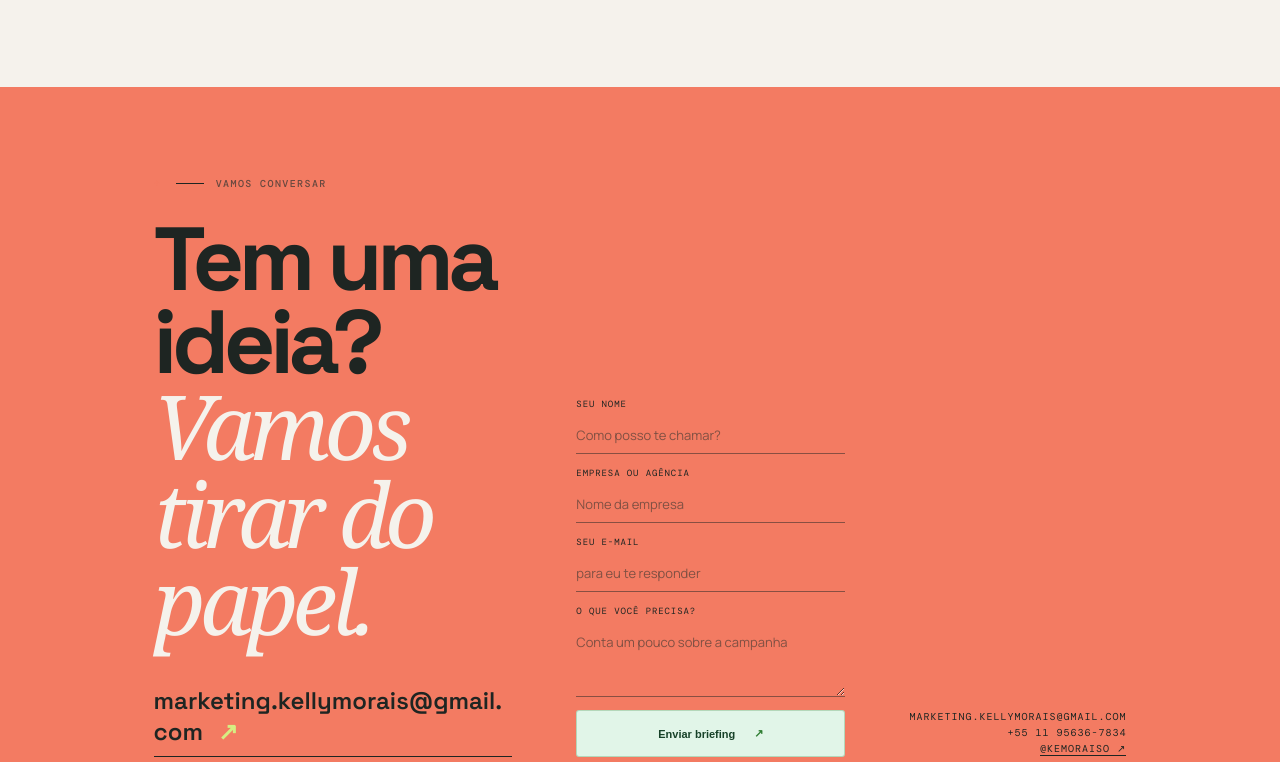
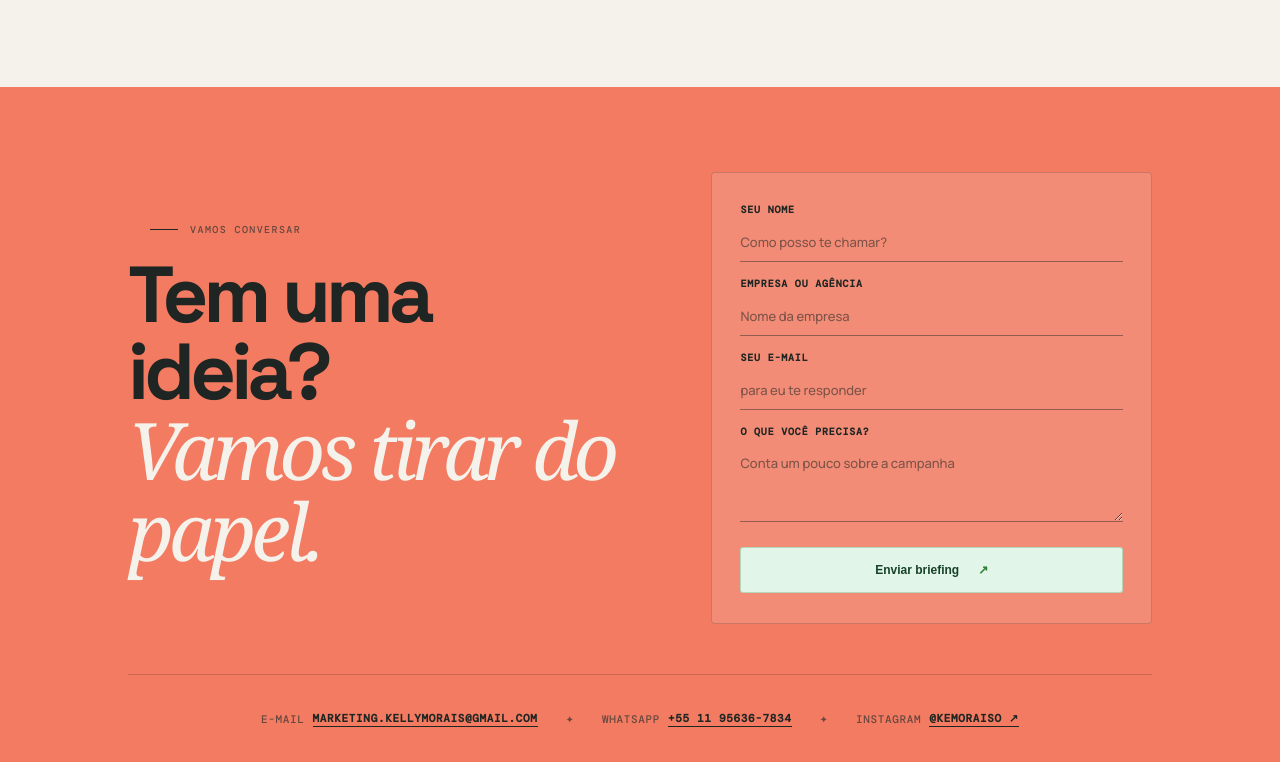
Before and after one commit to abreumarcelo63-gif/kmorais, a plain HTML site: page index.html in a window 1280 px wide. Shown: the part 9538-10300 px from the top of the page. Drawn offline with nearby package versions, Linux system fonts and the light colour scheme.

Commit message:
ui: remove email duplicado grande, enquadra chamada com forms e centraliza contatos abaixo

```diff
--- a/index.html
+++ b/index.html
@@ -346,10 +346,10 @@
     </section>
 
     <section class="contact" id="contato" aria-labelledby="contact-title">
+      <div class="contact-main-grid">
         <div class="contact-inner reveal">
           <p class="eyebrow"><span class="eyebrow-line"></span> vamos conversar</p>
           <h2 id="contact-title">Tem uma ideia?<br><em>Vamos tirar do papel.</em></h2>
-        <a class="contact-email" href="mailto:marketing.kellymorais@gmail.com">marketing.kellymorais@gmail.com <span aria-hidden="true">&#8599;</span></a>
         </div>
         <form class="briefing-form reveal" id="briefing" method="POST">
           <!-- Web3Forms config — não apagar -->
@@ -364,7 +364,23 @@
           <label>o que você precisa?<textarea name="message" rows="3" placeholder="Conta um pouco sobre a campanha" required></textarea></label>
           <button class="button button-light" type="submit">Enviar briefing <span aria-hidden="true">&#8599;</span></button>
         </form>
-      <div class="contact-note">marketing.kellymorais@gmail.com<br>+55 11 95636-7834<br><a href="https://www.instagram.com/kemoraiso" target="_blank" rel="noreferrer">@kemoraiso &#8599;</a></div>
+      </div>
+      <div class="contact-note-bar reveal">
+        <div class="contact-note-item">
+          <span>E-mail</span>
+          <a href="mailto:marketing.kellymorais@gmail.com">marketing.kellymorais@gmail.com</a>
+        </div>
+        <span class="note-sep">✦</span>
+        <div class="contact-note-item">
+          <span>WhatsApp</span>
+          <a href="https://wa.me/5511956367834" target="_blank" rel="noreferrer">+55 11 95636-7834</a>
+        </div>
+        <span class="note-sep">✦</span>
+        <div class="contact-note-item">
+          <span>Instagram</span>
+          <a href="https://www.instagram.com/kemoraiso" target="_blank" rel="noreferrer">@kemoraiso &#8599;</a>
+        </div>
+      </div>
     </section>
   </main>
 
--- a/styles.css
+++ b/styles.css
@@ -489,21 +489,112 @@ h1 em, h2 em { font-family: Georgia, serif; font-weight: 400; color: var(--coral
 .process-step p { color: var(--muted); font-size: 12px; line-height: 1.7; max-width: 220px; }
 
 /* === CONTATO ================================================== */
-.contact { padding: 90px 12vw 100px; background: var(--coral); color: var(--ink); display: grid; grid-template-columns: minmax(0,1fr) minmax(260px,.75fr) auto; align-items: end; gap: 5vw; }
-.contact > * { min-width: 0; }
-.contact .eyebrow { color: #68483f; }
+.contact {
+  padding: 85px 10vw 70px;
+  background: var(--coral);
+  color: var(--ink);
+  display: flex;
+  flex-direction: column;
+  gap: 50px;
+}
+.contact-main-grid {
+  display: grid;
+  grid-template-columns: 1.15fr 1fr;
+  align-items: center;
+  gap: 6vw;
+  width: 100%;
+}
+.contact-inner {
+  max-width: 540px;
+}
+.contact .eyebrow { color: #68483f; margin-bottom: 20px; }
 .contact .eyebrow-line { background: var(--ink); }
-.contact h2 { font-size: clamp(49px, 7vw, 92px); }
+.contact h2 { font-size: clamp(48px, 6.2vw, 86px); line-height: .98; margin: 0; }
 .contact h2 em { color: var(--paper); }
-.contact-email { display: inline-block; max-width: 100%; overflow-wrap: anywhere; margin-top: 39px; padding-bottom: 9px; border-bottom: 1px solid var(--ink); font: 600 clamp(15px,2vw,24px) var(--display); }
-.contact-email span { color: var(--lime); }
-.contact-note { font: 10px var(--mono); text-align: right; text-transform: uppercase; line-height: 1.6; letter-spacing: .1em; }
-.contact-note a { border-bottom: 1px solid var(--ink); }
-.briefing-form { display: grid; gap: 13px; min-width: 0; }
-.briefing-form label { display: grid; gap: 7px; font: 9px var(--mono); text-transform: uppercase; letter-spacing: .1em; }
-.briefing-form input, .briefing-form textarea { width: 100%; min-width: 0; border: 0; border-bottom: 1px solid rgba(30,37,34,.5); padding: 9px 0; background: transparent; color: var(--ink); font: 13px var(--body); outline: none; resize: vertical; }
-.briefing-form input::placeholder, .briefing-form textarea::placeholder { color: #805043; }
-.briefing-form input:focus, .briefing-form textarea:focus { border-color: var(--ink); }
+
+/* --- Barra de contatos secundários (Centralizada abaixo) --- */
+.contact-note-bar {
+  display: flex;
+  align-items: center;
+  justify-content: center;
+  gap: 28px;
+  padding-top: 36px;
+  border-top: 1px solid rgba(30, 37, 34, 0.2);
+  width: 100%;
+  flex-wrap: wrap;
+}
+.contact-note-item {
+  display: flex;
+  align-items: center;
+  gap: 8px;
+  font: 500 11px var(--mono);
+  letter-spacing: .06em;
+  text-transform: uppercase;
+}
+.contact-note-item span {
+  color: #68483f;
+}
+.contact-note-item a {
+  color: var(--ink);
+  font-weight: 700;
+  border-bottom: 1px solid var(--ink);
+  padding-bottom: 1px;
+  transition: color .2s, border-color .2s;
+}
+.contact-note-item a:hover {
+  color: var(--paper);
+  border-color: var(--paper);
+}
+.note-sep {
+  color: #68483f;
+  font-size: 10px;
+}
+
+/* --- Formulário do Rodapé --- */
+.briefing-form {
+  display: grid;
+  gap: 15px;
+  min-width: 0;
+  background: rgba(245, 242, 236, 0.15);
+  padding: 30px 28px;
+  border: 1px solid rgba(30, 37, 34, 0.2);
+  border-radius: 4px;
+}
+.briefing-form label {
+  display: grid;
+  gap: 6px;
+  font: 600 10px var(--mono);
+  text-transform: uppercase;
+  letter-spacing: .08em;
+}
+.briefing-form input,
+.briefing-form textarea {
+  width: 100%;
+  min-width: 0;
+  border: 0;
+  border-bottom: 1.5px solid rgba(30, 37, 34, 0.45);
+  padding: 10px 0;
+  background: transparent;
+  color: var(--ink);
+  font: 500 14px var(--body);
+  outline: none;
+  resize: vertical;
+  transition: border-color .2s;
+}
+.briefing-form input::placeholder,
+.briefing-form textarea::placeholder {
+  color: rgba(30, 37, 34, 0.55);
+  font-size: 13px;
+}
+.briefing-form input:focus,
+.briefing-form textarea:focus {
+  border-color: var(--ink);
+}
+.briefing-form .button {
+  margin-top: 10px;
+  padding: 15px 24px;
+  font-size: 12px;
+}
 
 /* --- Estado de sucesso do formulário --- */
 .form-success {
@@ -664,9 +755,12 @@ h1 em, h2 em { font-family: Georgia, serif; font-weight: 400; color: var(--coral
   .process-step h3 { margin: 21px 0 10px; }
 
   /* Contato */
-  .contact { padding: 60px 20px; display: block; }
-  .contact-note { margin-top: 55px; text-align: left; }
-  .briefing-form { margin-top: 60px; }
+  .contact { padding: 60px 20px 45px; gap: 35px; }
+  .contact-main-grid { display: flex; flex-direction: column; gap: 35px; }
+  .contact-inner { max-width: 100%; }
+  .contact-note-bar { gap: 14px; flex-direction: column; text-align: center; }
+  .note-sep { display: none; }
+  .briefing-form { padding: 24px 18px; margin-top: 0; }
 
   /* Footer */
   .site-footer { padding: 24px 20px; gap: 15px; flex-wrap: wrap; }
```
Lines whose indentation alone changed are shown as unchanged.
